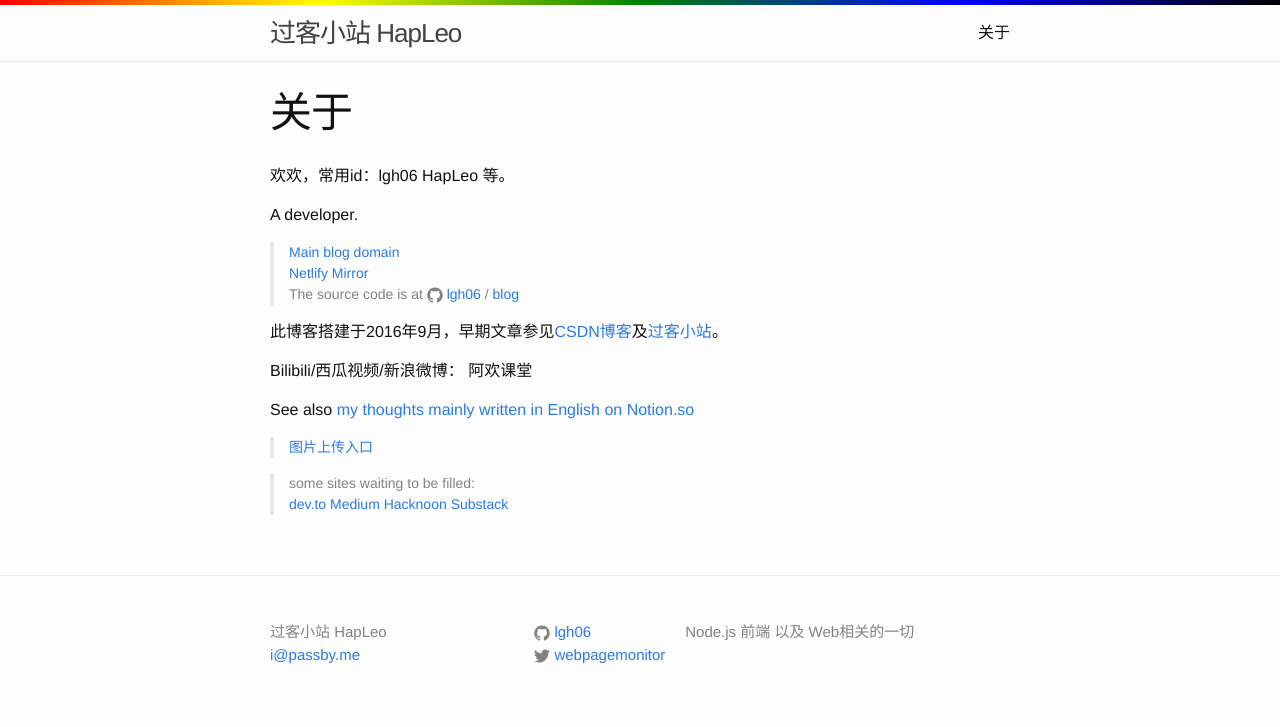
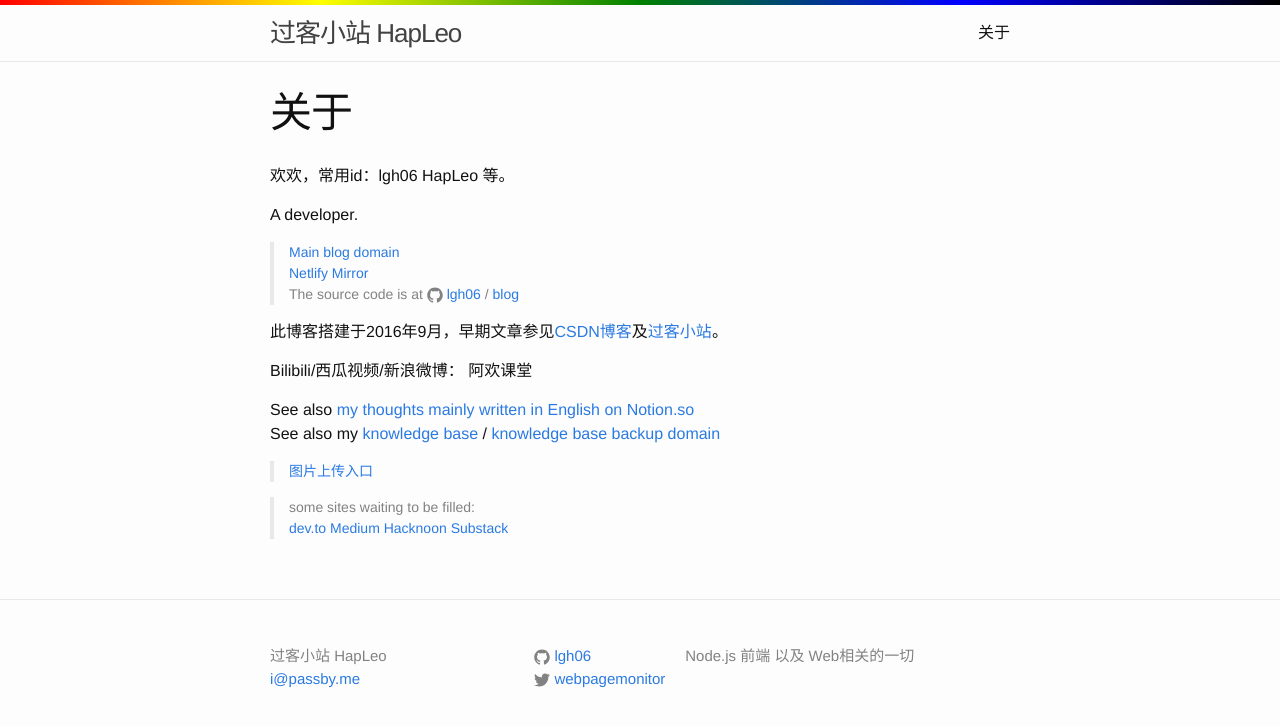
Before and after one commit to lgh06/blog, a Jekyll site: the page built from about.md, in a window 1280 px wide. Shown: the top 727 px of the page. Built offline with Jekyll 4.4.1, drawn with Linux system fonts in a browser that asks for light colours.

Commit message:
update kb link

```diff
--- a/about.md
+++ b/about.md
@@ -18,6 +18,7 @@
 Bilibili/西瓜视频/新浪微博： 阿欢课堂
 
 See also [my thoughts mainly written in English on Notion.so](https://daniel-gehuan-liu.notion.site/Daniel-Gehuan-Liu-s-thoughts-4cbccba1880044aea740def4294dab65)
+See also my [knowledge base](https://kb.hapleo.com/) / [knowledge base backup domain](https://daniel-kb.pages.dev/)
 
 
 
```
